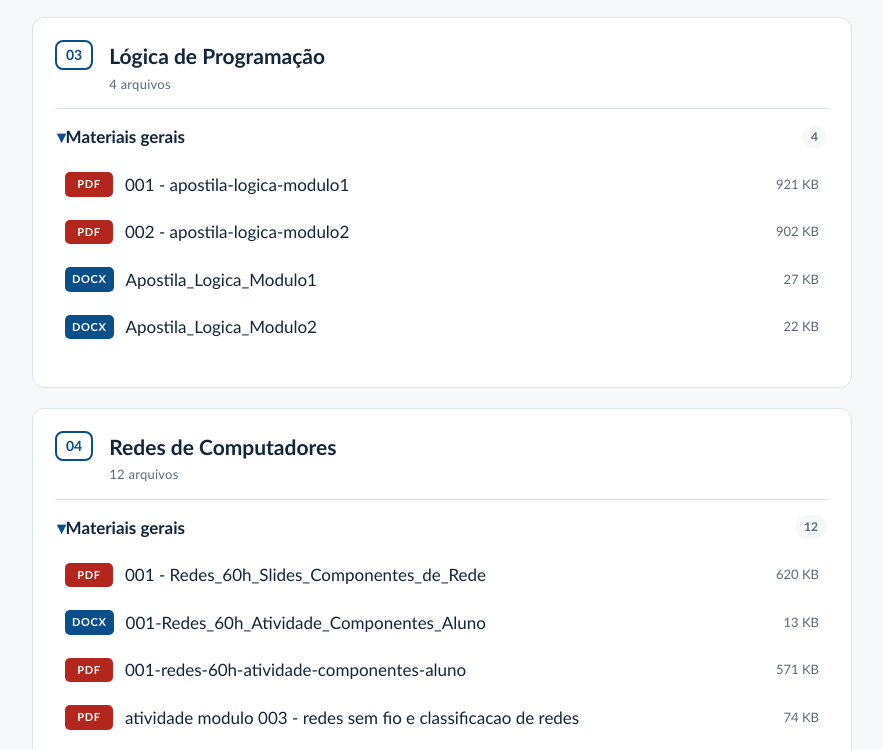
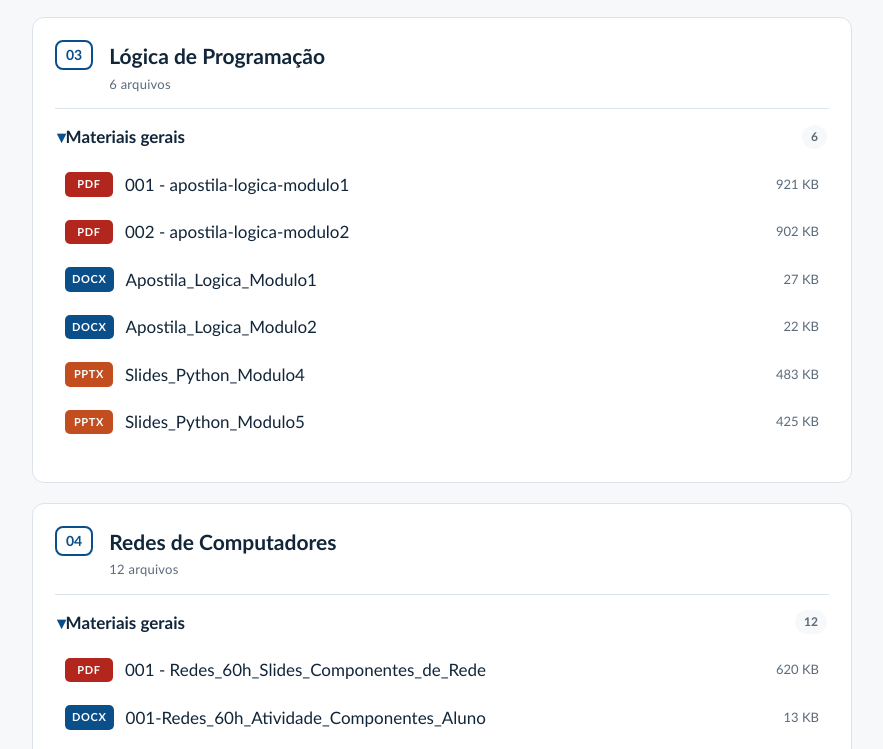
Before and after one commit to euericsoncosta/mteriais-de-aula, a plain HTML site: page index.html in a window 1280 px wide. Shown: the part 1028-1777 px from the top of the page, without its empty margins (198-1081 px from the left). Drawn offline with Linux system fonts and the light colour scheme.

Commit message:
Slides logica

```diff
--- a/_nomes.json
+++ b/_nomes.json
@@ -28,5 +28,7 @@
   "disciplinas\\redes-de-computadores\\001-redes-60h-slides-componentes-de-rede.pdf": "001 - Redes_60h_Slides_Componentes_de_Rede",
   "disciplinas\\redes-de-computadores\\001-redes-60h-atividade-componentes-aluno.pdf": "001-redes-60h-atividade-componentes-aluno",
   "disciplinas\\redes-de-computadores\\001-redes-60h-atividade-componentes-aluno.docx": "001-Redes_60h_Atividade_Componentes_Aluno",
-  "disciplinas\\redes-de-computadores\\atividade-modulo-003-redes-sem-fio-e-classificacao-de-redes.pdf": "atividade modulo 003 - redes sem fio e classificacao de redes"
+  "disciplinas\\redes-de-computadores\\atividade-modulo-003-redes-sem-fio-e-classificacao-de-redes.pdf": "atividade modulo 003 - redes sem fio e classificacao de redes",
+  "disciplinas\\logica-de-programacao\\slides-python-modulo4.pptx": "Slides_Python_Modulo4",
+  "disciplinas\\logica-de-programacao\\slides-python-modulo5.pptx": "Slides_Python_Modulo5"
 }
--- a/index.html
+++ b/index.html
@@ -97,7 +97,7 @@
 <main class="wrap">
   <div class="barra">
     <input id="busca" type="search" placeholder="Buscar por disciplina, modulo ou arquivo" aria-label="Buscar material">
-    <p class="resumo">4 disciplinas &middot; 24 arquivos</p>
+    <p class="resumo">4 disciplinas &middot; 26 arquivos</p>
   </div>
 
       <section class="disciplina" data-busca="banco de dados ">
@@ -201,7 +201,7 @@
           <span class="ordem">03</span>
           <div>
             <h2>Lógica de Programação</h2>
-            <p class="meta">4 arquivos</p>
+            <p class="meta">6 arquivos</p>
 
           </div>
         </header>
@@ -209,7 +209,7 @@
         <details class="modulo" open>
           <summary>
             <span class="modulo-nome">Materiais gerais</span>
-            <span class="contagem">4</span>
+            <span class="contagem">6</span>
           </summary>
           <ul class="arquivos">
 
@@ -239,6 +239,20 @@
                 <span class="tipo tipo-docx">docx</span>
                 <span class="nome">Apostila_Logica_Modulo2</span>
                 <span class="tamanho">22 KB</span>
+              </a>
+            </li>
+            <li data-busca="slides_python_modulo4 materiais gerais lógica de programação">
+              <a href="disciplinas\logica-de-programacao\slides-python-modulo4.pptx">
+                <span class="tipo tipo-pptx">pptx</span>
+                <span class="nome">Slides_Python_Modulo4</span>
+                <span class="tamanho">483 KB</span>
+              </a>
+            </li>
+            <li data-busca="slides_python_modulo5 materiais gerais lógica de programação">
+              <a href="disciplinas\logica-de-programacao\slides-python-modulo5.pptx">
+                <span class="tipo tipo-pptx">pptx</span>
+                <span class="nome">Slides_Python_Modulo5</span>
+                <span class="tamanho">425 KB</span>
               </a>
             </li>
           </ul>
@@ -352,7 +366,7 @@
 </main>
 
 <footer class="wrap">
-  <p>Horizonte, Ceará &middot; Atualizado em 09 de setembro de 2026</p>
+  <p>Horizonte, Ceará &middot; Atualizado em 10 de setembro de 2026</p>
   <p>Material de uso didatico. Duvidas sobre os arquivos devem ser tratadas em sala.</p>
 </footer>
 
```
Also changed, not shown: 2 other files.
